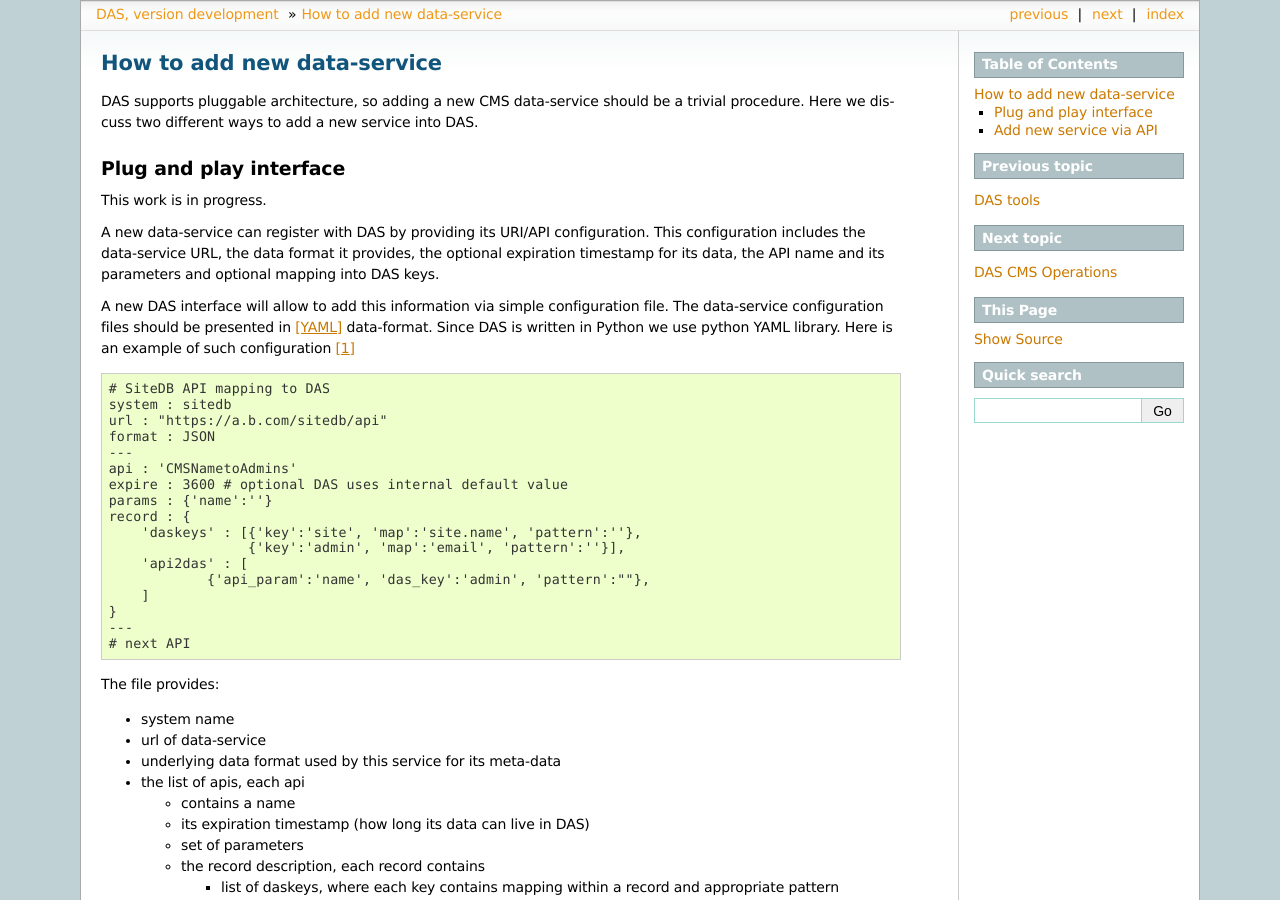
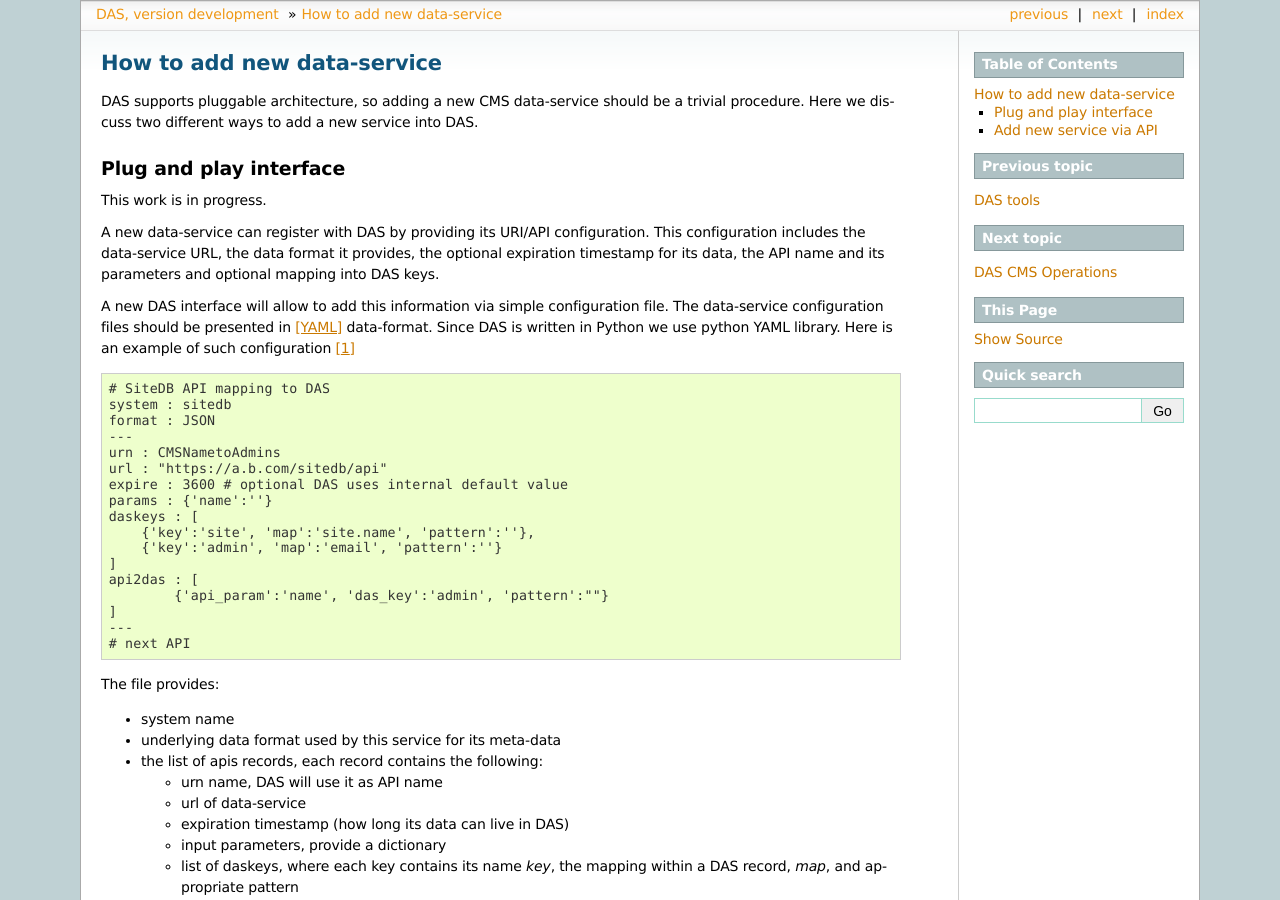
Before and after one commit to dmwm/DAS, a Sphinx documentation site: the page built from doc/sphinx/new_service.rst, in a window 1280 px wide and 900 px high. Built offline with Sphinx 7.4.7, drawn with Linux system fonts in a browser that asks for light colours.

Commit message:
New update about record layout
git-svn-id: svn+ssh://svn.cern.ch/reps/CMSDMWM/DAS/trunk@819 4525493e-7705-40b1-a816-d608a930855b

```diff
--- a/doc/sphinx/new_service.rst
+++ b/doc/sphinx/new_service.rst
@@ -24,43 +24,42 @@ in Python we use python YAML library. Here is an example of such configuration
 
     # SiteDB API mapping to DAS
     system : sitedb
-    url : "https://a.b.com/sitedb/api"
     format : JSON
     ---
-    api : 'CMSNametoAdmins'
+    urn : CMSNametoAdmins
+    url : "https://a.b.com/sitedb/api"
     expire : 3600 # optional DAS uses internal default value
     params : {'name':''}
-    record : {
-        'daskeys' : [{'key':'site', 'map':'site.name', 'pattern':''},
-                     {'key':'admin', 'map':'email', 'pattern':''}],
-        'api2das' : [
-                {'api_param':'name', 'das_key':'admin', 'pattern':""},
-        ]
-    }
+    daskeys : [
+        {'key':'site', 'map':'site.name', 'pattern':''},
+        {'key':'admin', 'map':'email', 'pattern':''}
+    ]
+    api2das : [
+            {'api_param':'name', 'das_key':'admin', 'pattern':""}
+    ]
     ---
     # next API
 
 The file provides:
 
 - system name
-- url of data-service
 - underlying data format used by this service for its meta-data
-- the list of apis, each api
+- the list of apis records, each record contains the following:
 
-  - contains a name
-  - its expiration timestamp (how long its data can live in DAS)
-  - set of parameters
-  - the record description, each record contains
-
-    - list of daskeys, where each key contains mapping within a record and
-      appropriate pattern
-    - list of API to DAS notations (if any); different API can yield
-      data in different notations, for instance, SSN and SocialSecurityNumber.
-      To accomodate this syntatic differences we use this mapping.
+  - urn name, DAS will use it as API name
+  - url of data-service
+  - expiration timestamp (how long its data can live in DAS)
+  - input parameters, provide a dictionary
+  - list of daskeys, where each key contains its name *key*, the
+    mapping within a DAS record, *map*, and appropriate pattern
+  - list of API to DAS notations (if any); different API can yield
+    data in different notations, for instance, SSN and SocialSecurityNumber.
+    To accomodate this syntatic differences we use this mapping.
 
 .. rubric:: Footnotes
 
-.. [#f1] This example demonstrates flexibility of YAML data-format and shows different representation styles.
+.. [#f1] This example demonstrates flexibility of YAML data-format
+         and shows different representation styles.
 
 Add new service via API
 -----------------------
```
